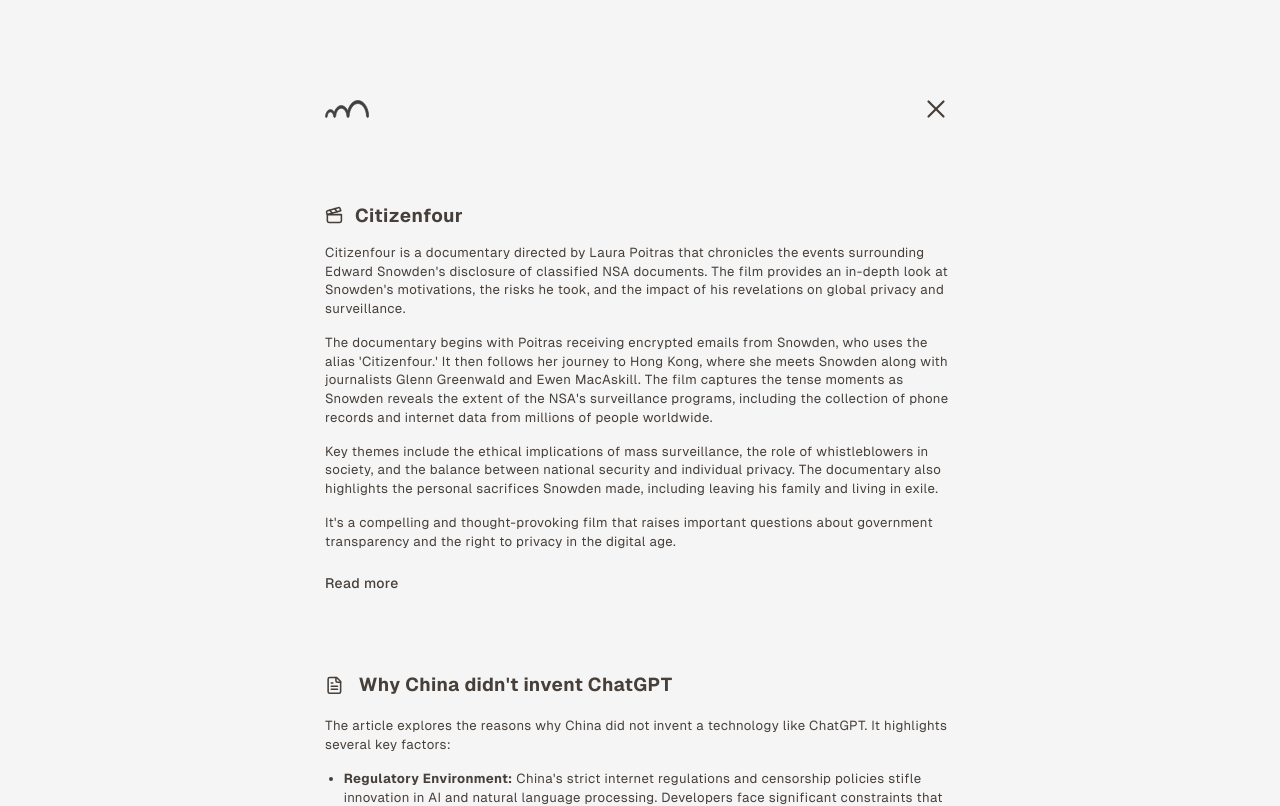
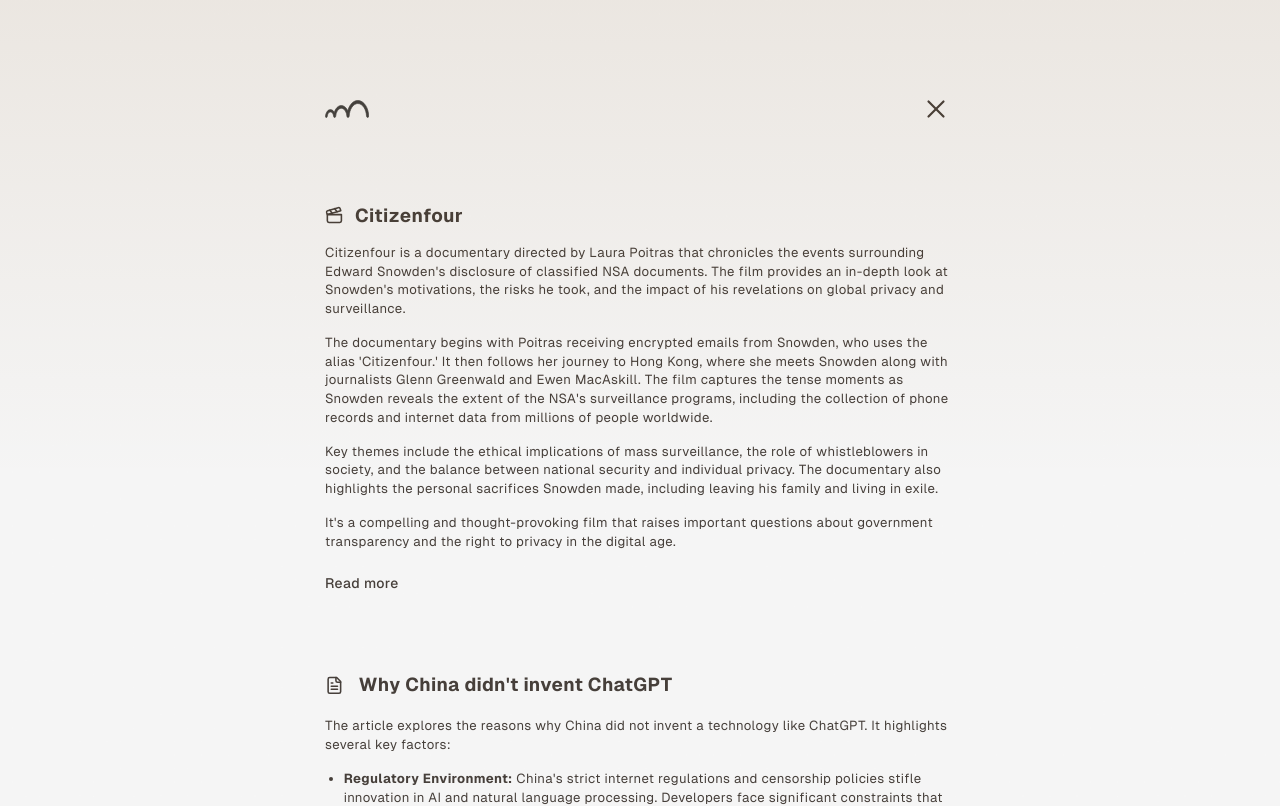
Before and after one commit to kvzivn/recap, a Next.js app: page /example in a window 1280 px wide. Shown: the top 806 px of the page. Built offline with nearby package versions, Linux system fonts and the light colour scheme.

Commit message:
add some flair

```diff
--- a/app/globals.css
+++ b/app/globals.css
@@ -67,6 +67,12 @@
     }
   }
 
+  body {
+    background-image: url(/stars.png);
+    background-position: 0 0;
+    background-size: 1440px;
+  }
+
   input {
     @apply autofill:shadow-[inset_0_0_0px_1000px_#fafafa] focus-visible:autofill:shadow-[inset_0_0_0px_1000px_#fff] hover:autofill:shadow-[inset_0_0_0px_1000px_#fff] group-hover:autofill:shadow-[inset_0_0_0px_1000px_#fff]
     dark:autofill:shadow-[inset_0_0_0px_1000px_#1c1917] dark:focus-visible:autofill:shadow-[inset_0_0_0px_1000px_#292524] dark:hover:autofill:shadow-[inset_0_0_0px_1000px_#292524] dark:group-hover:autofill:shadow-[inset_0_0_0px_1000px_#292524];
--- a/app/layout.tsx
+++ b/app/layout.tsx
@@ -87,6 +87,8 @@
       <body
         className={`px-7 sm:px-0 ${geistSans.variable} ${geistMono.variable} font-sans tracking-wide bg-neutral-100 text-primary dark:bg-neutral-900 dark:text-neutral-100`}
       >
+        <div className="absolute inset-x-0 h-[480px] bg-gradient-to-b from-[#7e470635] dark:from-[#edce8b35] to-transparent opacity-40" />
+
         <ThemeProvider
           attribute="class"
           defaultTheme="system"
--- a/components/Footer.tsx
+++ b/components/Footer.tsx
@@ -10,7 +10,7 @@
           Sign up now <ArrowRight className="h-4 w-4 ml-1.5" />
         </Link>
       </Button>
-      <Button variant="link" asChild className="-ml-3">
+      <Button variant="link" asChild className="-mr-3">
         <Link href="https://kevinivan.com" target="_blank">
           Made with ♡
         </Link>
--- a/components/Header.tsx
+++ b/components/Header.tsx
@@ -76,7 +76,7 @@
                 showMobileMenu={showMobileMenu}
                 setShowMobileMenu={setShowMobileMenu}
               />
-              <div className="hidden sm:flex items-center gap-4 -mr-3">
+              <div className="hidden sm:flex items-center gap-4">
                 <Button
                   variant="link"
                   className={cn(howItWorksVisible ? "underline" : "")}
--- a/components/MobileMenu.tsx
+++ b/components/MobileMenu.tsx
@@ -91,7 +91,7 @@
             variants={menuVariants}
           >
             <motion.div
-              className="flex flex-col items-start gap-8"
+              className="flex flex-col items-center gap-10"
               initial="closed"
               animate="open"
               variants={itemVariants}
--- a/components/ui/button.tsx
+++ b/components/ui/button.tsx
@@ -5,12 +5,12 @@
 import { cn } from "@/lib/utils"
 
 const buttonVariants = cva(
-  "inline-flex items-center justify-center whitespace-nowrap rounded-md font-medium ring-offset-background transition-colors focus-visible:outline-none focus-visible:ring-2 focus-visible:ring-ring focus-visible:ring-offset-2 disabled:pointer-events-none disabled:opacity-50",
+  "inline-flex items-center justify-center whitespace-nowrap rounded-md font-medium ring-offset-background transition-[colors,box-shadow] focus-visible:outline-none focus-visible:ring-2 focus-visible:ring-ring focus-visible:ring-offset-2 disabled:pointer-events-none disabled:opacity-50",
   {
     variants: {
       variant: {
         default:
-          "bg-primary text-primary-foreground dark:bg-stone-200 dark:text-stone-900 hover:bg-primary/90",
+          "bg-primary text-primary-foreground dark:bg-stone-200 dark:text-stone-900 hover:shadow-[0_0_1.5rem_rgba(70,63,58,0.35)] dark:hover:shadow-[0_0_1.25rem_rgba(255,255,255,0.25)]",
         destructive:
           "bg-destructive text-destructive-foreground hover:bg-destructive/90",
         outline:
```
Also changed, not shown: public/stars.png (added).
